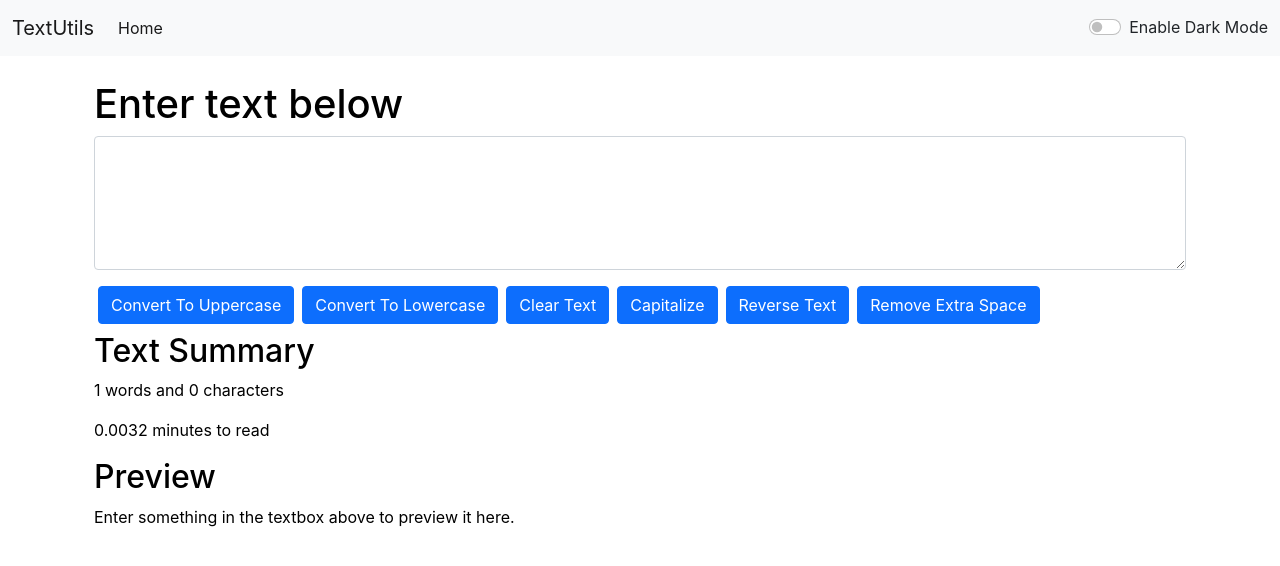
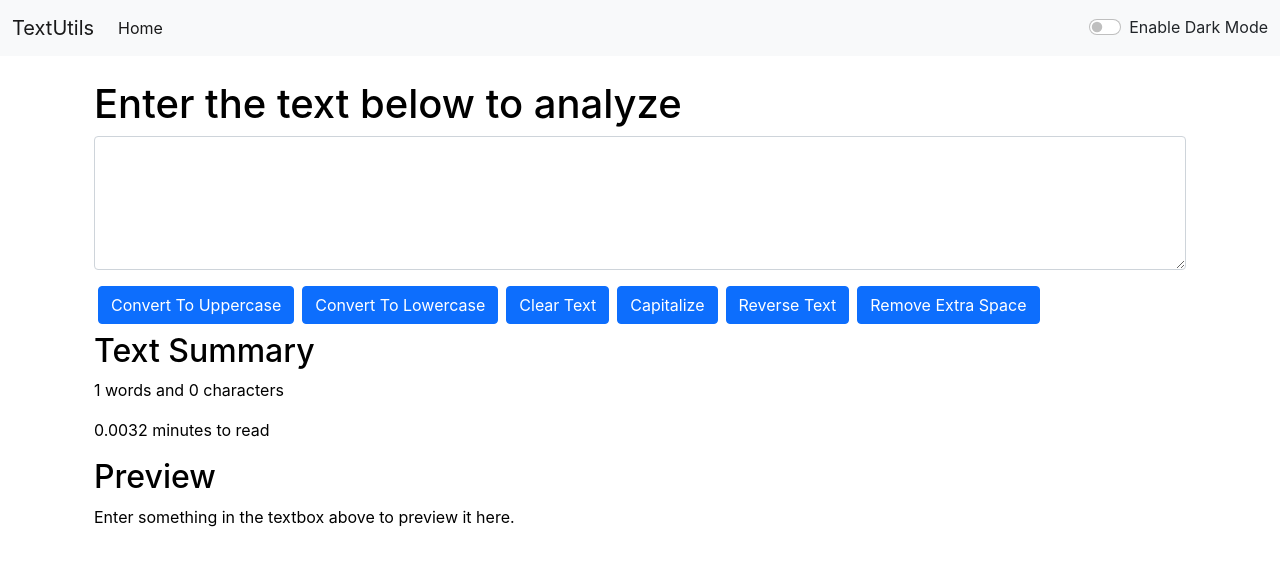
Before and after one commit to snehal2196/TextUtils, a React (Create React App) app: page / in a window 1280 px wide. Shown: the top 566 px of the page. Built offline with nearby package versions, Linux system fonts and the light colour scheme; the HTML template or start-up script is replaced by a standard one.

Commit message:
Change in App.js

```diff
--- a/src/App.js
+++ b/src/App.js
@@ -48,7 +48,7 @@ function App() {
             {/* <Route exact path='/about' element={<About />} /> */}
 
             {/* <Route exact path='/' element={<TextForm heading="Enter text below" mode={mode} showAlert={showAlert} />} /> */}
-            <TextForm heading="Enter text below" mode={mode} showAlert={showAlert} />
+            <TextForm heading="Enter the text below to analyze" mode={mode} showAlert={showAlert} />
 
           {/* </Routes> */}
 
```
